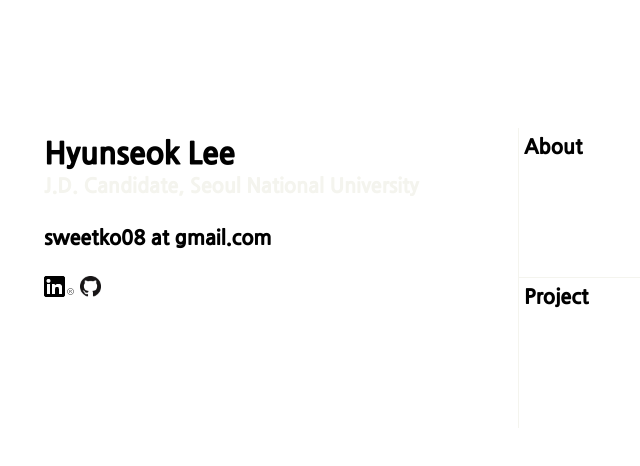
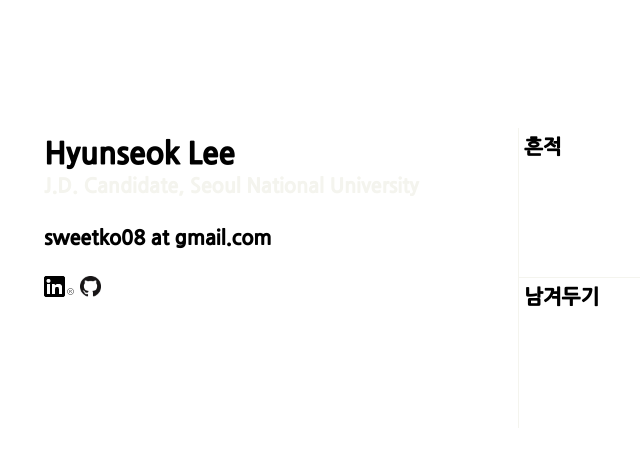
Before and after one commit to sweetko/sweetko.github.io, a plain HTML site: page index.html in a window 1280 px wide. Shown: the whole page, without its empty margins (121-761 px from the left). Drawn offline with Linux system fonts and the light colour scheme; a web font is replaced by a local one.

Commit message:
Update index.html

```diff
--- a/index.html
+++ b/index.html
@@ -28,10 +28,10 @@ Hyunseok Lee
 
     </div>
 	<div id="index_about">
-		<a href="/about">About</a>
+		<a href="/about">흔적</a>
 	</div>
 	<div id="index_projects">
-		<a href="/project">Project</a>
+		<a href="/project">남겨두기</a>
 	</div>
 
     </div>
```
